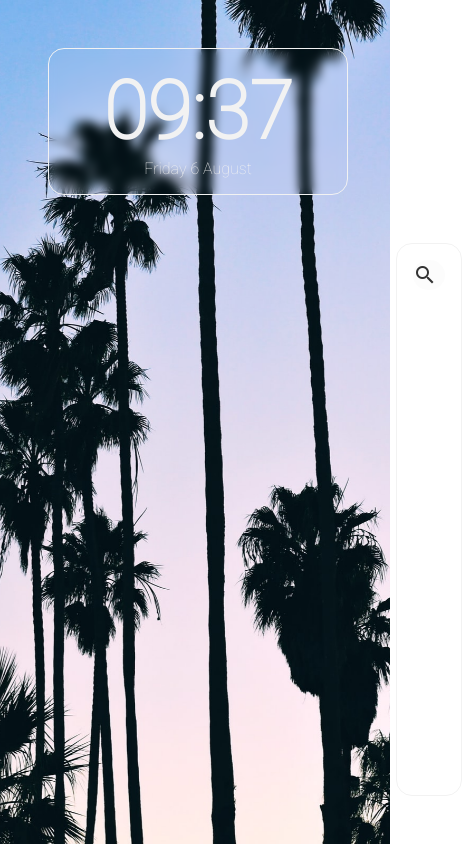
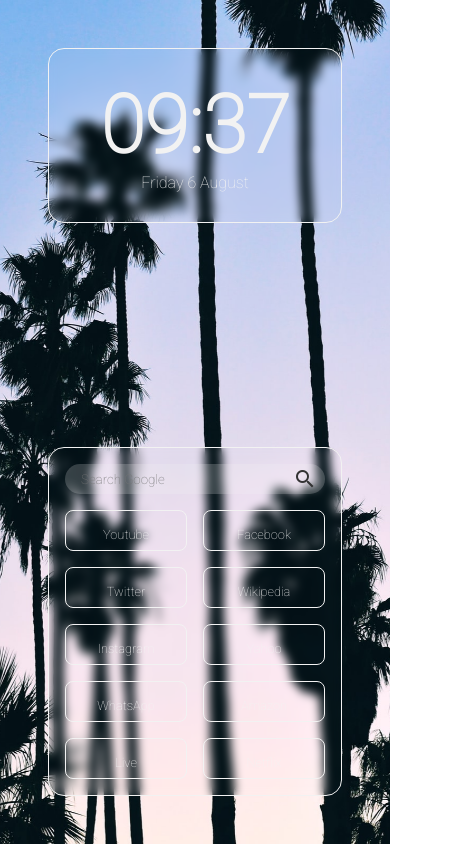
Before and after one commit to jack-carling/home-page, a React (Vite) app: page / in a window 390 px wide. Shown: the whole page, 462 px wide, since content can reach past the window. Built offline with nearby package versions, Linux system fonts and the light colour scheme; no server answers.

Commit message:
Feature Bookmarks
• Fixed grid layout to be responsive
• Default bookmarks from json
• Display Bookmarks with text and icon, click event to redirect

```diff
--- a/src/App.tsx
+++ b/src/App.tsx
@@ -1,17 +1,21 @@
-import React from 'react';
+import React, { useState } from 'react';
 
 import Time from './components/Time';
 import Weather from './components/Weather';
 import Bookmarks from './components/Bookmarks';
 import Background from './components/Background';
 
+import defaultBookmarks from './bookmarks.json';
+
 function App() {
+  const [bookmarks, setBookmarks] = useState(() => defaultBookmarks);
+
   return (
     <>
       <main className="App">
         <Time />
         <Weather />
-        <Bookmarks />
+        <Bookmarks bookmarks={bookmarks} />
       </main>
       <Background id={0} />
     </>
--- /dev/null
+++ b/src/bookmarks.json
@@ -0,0 +1,52 @@
+[
+  {
+    "name": "Youtube",
+    "thumbnail": "https://www.google.com/s2/favicons?sz=48&domain_url=youtube.com",
+    "url": "https://www.youtube.com/"
+  },
+  {
+    "name": "Facebook",
+    "thumbnail": "https://www.google.com/s2/favicons?sz=48&domain_url=facebook.com",
+    "url": "https://www.facebook.com/"
+  },
+  {
+    "name": "Twitter",
+    "thumbnail": "https://www.google.com/s2/favicons?sz=48&domain_url=twitter.com",
+    "url": "https://twitter.com/"
+  },
+  {
+    "name": "Wikipedia",
+    "thumbnail": "https://www.google.com/s2/favicons?sz=48&domain_url=wikipedia.org",
+    "url": "https://www.wikipedia.org/"
+  },
+  {
+    "name": "Instagram",
+    "thumbnail": "https://www.google.com/s2/favicons?sz=48&domain_url=instagram.com",
+    "url": "https://www.instagram.com/"
+  },
+  {
+    "name": "Yahoo",
+    "thumbnail": "https://www.google.com/s2/favicons?sz=48&domain_url=yahoo.com",
+    "url": "https://yahoo.com/"
+  },
+  {
+    "name": "WhatsApp",
+    "thumbnail": "https://www.google.com/s2/favicons?sz=48&domain_url=whatsapp.com",
+    "url": "https://whatsapp.com/"
+  },
+  {
+    "name": "Amazon",
+    "thumbnail": "https://www.google.com/s2/favicons?sz=48&domain_url=amazon.com",
+    "url": "https://amazon.com/"
+  },
+  {
+    "name": "Live",
+    "thumbnail": "https://www.google.com/s2/favicons?sz=48&domain_url=live.com",
+    "url": "https://live.com/"
+  },
+  {
+    "name": "Netflix",
+    "thumbnail": "https://www.google.com/s2/favicons?sz=48&domain_url=netflix.com",
+    "url": "https://netflix.com/"
+  }
+]
--- a/src/components/Bookmarks.module.scss
+++ b/src/components/Bookmarks.module.scss
@@ -1,6 +1,13 @@
 @import '../styles/mixins.scss';
 
 section.bookmarks {
-  grid-row: 2 / 4;
+  grid-area: bookmarks;
   @include widget;
 }
+
+section.wrapper {
+  padding-top: 1rem;
+  display: grid;
+  grid-template-columns: repeat(auto-fill, minmax(100px, 1fr));
+  gap: 1rem;
+}
--- a/src/components/Bookmarks.tsx
+++ b/src/components/Bookmarks.tsx
@@ -1,13 +1,27 @@
 import React from 'react';
 
 import Search from './Bookmarks/Search';
+import Bookmark from './Bookmarks/Bookmark';
 
 import css from './Bookmarks.module.scss';
 
-function Bookmarks() {
+interface Bookmarks {
+  name: string;
+  thumbnail: string;
+  url: string;
+}
+
+function Bookmarks({ bookmarks }: { bookmarks: Bookmarks[] }) {
+  console.log(bookmarks);
+
   return (
     <section className={css.bookmarks}>
       <Search />
+      <section className={css.wrapper}>
+        {bookmarks.map((bookmark, index) => (
+          <Bookmark bookmark={bookmark} key={index} />
+        ))}
+      </section>
     </section>
   );
 }
--- /dev/null
+++ b/src/components/Bookmarks/Bookmark.module.scss
@@ -0,0 +1,22 @@
+div.bookmark {
+  cursor: pointer;
+  border: 1px solid #f2f2f2;
+  border-radius: 0.5rem;
+  display: flex;
+  flex-direction: column;
+  align-items: center;
+  justify-content: center;
+  padding: 0.5rem;
+  img {
+    max-width: 30px;
+  }
+  span {
+    width: 100%;
+    margin-top: 0.5rem;
+    font-size: 0.8rem;
+    white-space: nowrap;
+    overflow: hidden;
+    text-overflow: ellipsis;
+    text-align: center;
+  }
+}
--- /dev/null
+++ b/src/components/Bookmarks/Bookmark.tsx
@@ -0,0 +1,24 @@
+import React from 'react';
+
+import css from './Bookmark.module.scss';
+
+interface Bookmark {
+  name: string;
+  thumbnail: string;
+  url: string;
+}
+
+function handleClick(url: string) {
+  window.open(url);
+}
+
+function Bookmark({ bookmark }: { bookmark: Bookmark }) {
+  return (
+    <div onClick={() => handleClick(bookmark.url)} className={css.bookmark}>
+      <img src={bookmark.thumbnail} alt="" />
+      <span>{bookmark.name}</span>
+    </div>
+  );
+}
+
+export default Bookmark;
--- a/src/components/Time.module.scss
+++ b/src/components/Time.module.scss
@@ -1,9 +1,12 @@
 @import '../styles/mixins.scss';
 
 section.time {
+  grid-area: time;
   width: 300px;
+  height: 175px;
   display: flex;
   flex-direction: column;
+  justify-content: center;
   align-items: center;
   @include widget;
 }
@@ -12,3 +15,9 @@ h1.time {
   margin: 0;
   font-size: 5rem;
 }
+
+@media screen and (max-width: 800px) {
+  section.time {
+    width: 100%;
+  }
+}
--- a/src/components/Weather.module.scss
+++ b/src/components/Weather.module.scss
@@ -1,7 +1,7 @@
 @import '../styles/mixins.scss';
 
 section.weather {
-  grid-row: 2 / 3;
+  grid-area: weather;
   width: 300px;
   display: flex;
   flex-direction: column;
@@ -24,3 +24,9 @@ span.temperature {
 span.location {
   font-size: 1.5rem;
 }
+
+@media screen and (max-width: 800px) {
+  section.weather {
+    width: 100%;
+  }
+}
--- a/src/styles/global.scss
+++ b/src/styles/global.scss
@@ -17,11 +17,36 @@ input {
 }
 
 main.App {
-  width: 100vw;
-  height: 100vh;
+  width: 100%;
+  height: 100%;
+  min-height: 100vh;
   padding: 3rem;
   display: grid;
   grid-template-columns: 300px 1fr;
   grid-template-rows: auto auto 1fr;
+  grid-template-areas:
+    'time .'
+    'weather bookmarks'
+    '. bookmarks';
   gap: 3rem;
 }
+
+@media screen and (max-width: 800px) {
+  main.App {
+    grid-template-columns: 1fr 1fr;
+    grid-template-rows: auto 1fr;
+    grid-template-areas:
+      'time weather'
+      'bookmarks bookmarks';
+  }
+}
+
+@media screen and (max-width: 600px) {
+  main.App {
+    grid-template-columns: 1fr;
+    grid-template-areas:
+      'time'
+      'weather'
+      'bookmarks';
+  }
+}
```
